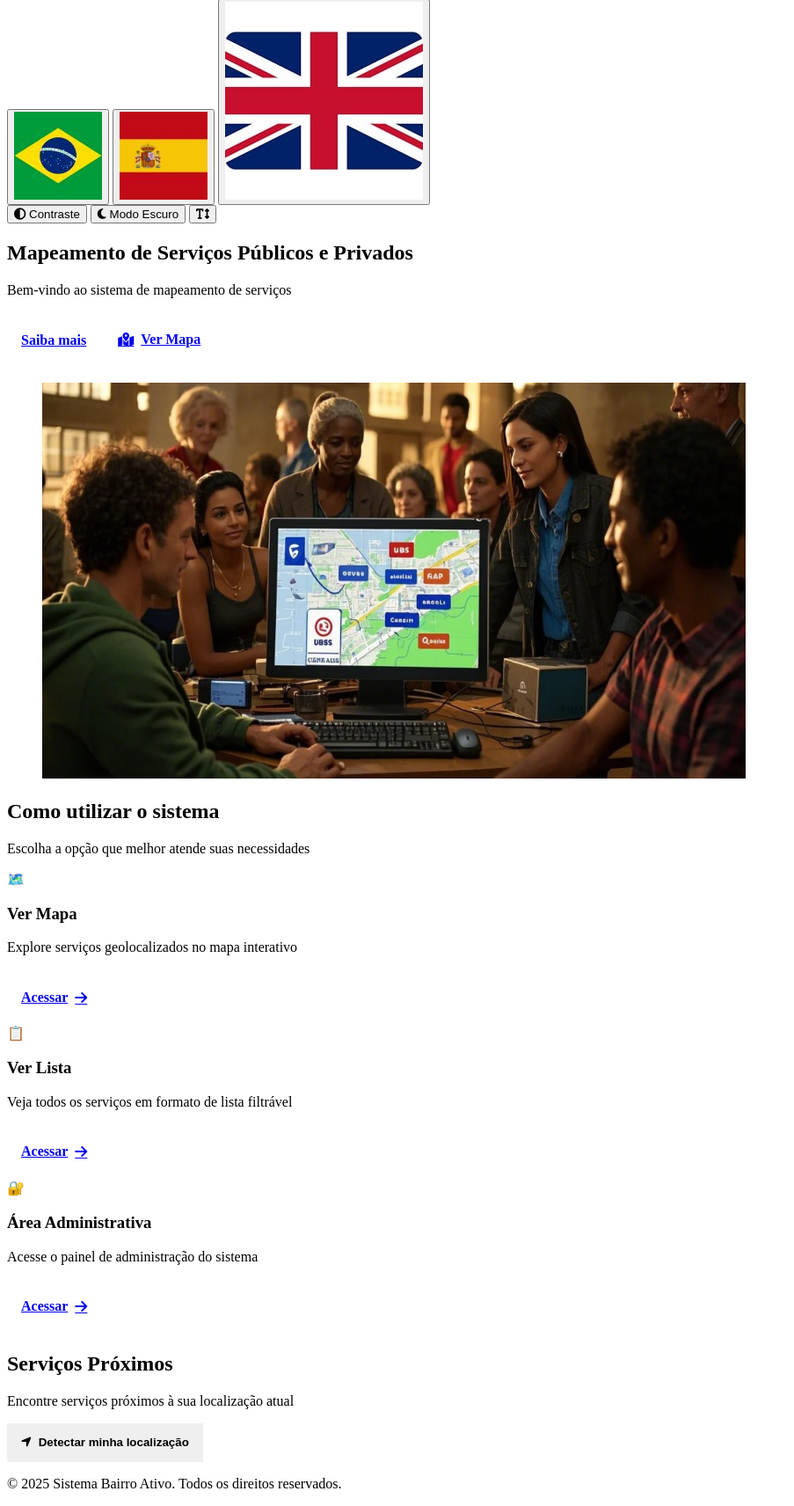
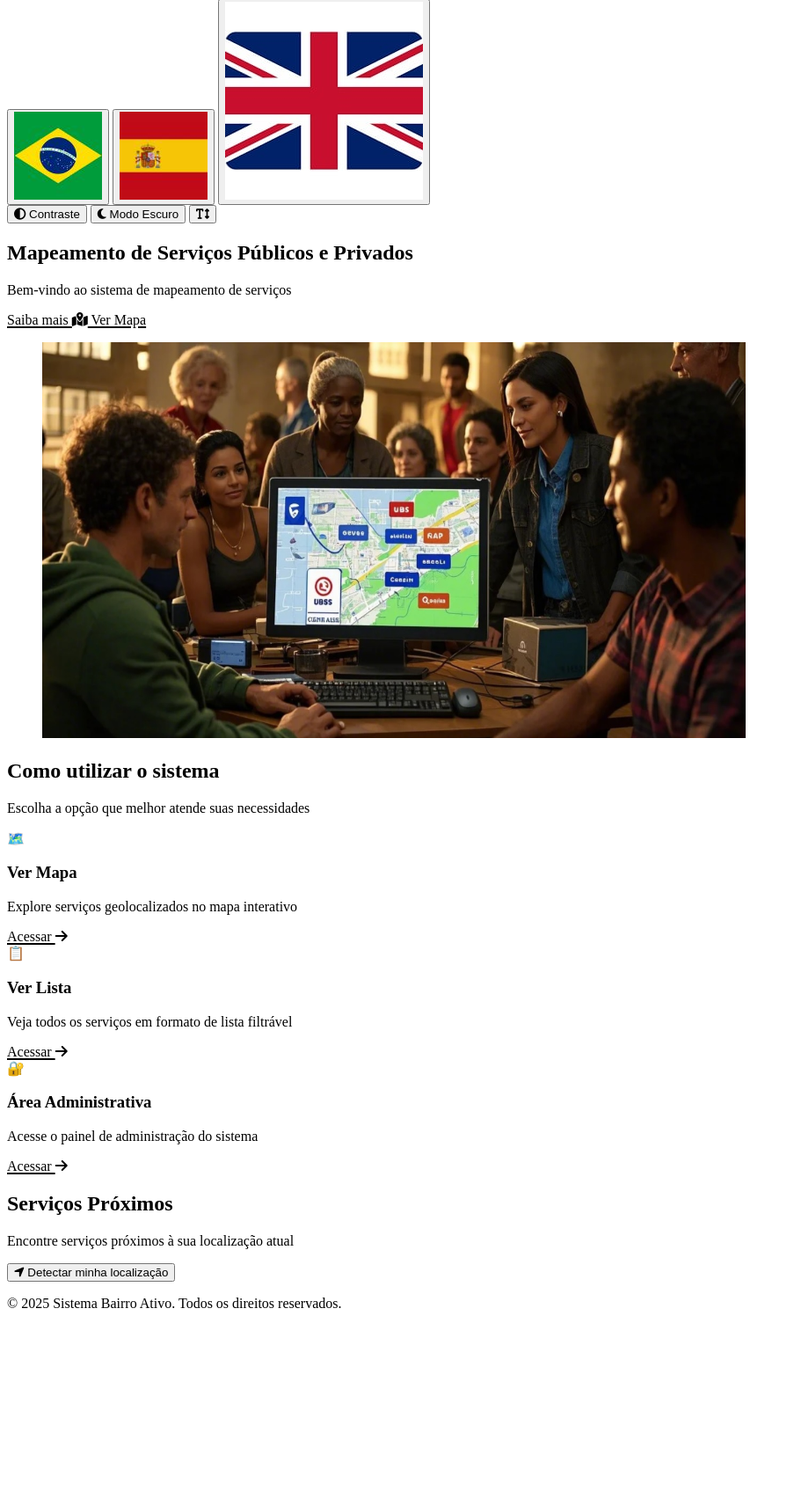
Before and after one commit to leotiag0/bairroativo, a PHP site: page / in a window 1280 px wide. Shown: the part 389-2101 px from the top of the page at 88% size, without its empty margins (0-903 px from the left). After the commit the page ends 1876 px from the top, so only its background shows below. Run offline with PHP 8.4, Linux system fonts and the light colour scheme; some libraries are stand-ins or nearby versions.

Commit message:
Revert "Update public.css"
This reverts commit 4d9df576ebe547e7151ca2c3d44be8dbd8f4007f.

````diff
--- a/css/public.css
+++ b/css/public.css
@@ -1,355 +1,212 @@
-# Unificação Visual e Melhorias de UX/Acessibilidade
+/* Adicionar no início do arquivo */
+/* ===== ÍNDICE ===== */
+/*
+1. VARIÁVEIS GLOBAIS
+2. RESET E BASE
+3. COMPONENTES
+   - Header
+   - Filtros
+   - Botões
+   - Cards
+4. PÁGINAS ESPECÍFICAS
+   - Mapa
+   - Lista
+5. ACESSIBILIDADE
+   - Modos
+   - Utilitários
+6. RESPONSIVIDADE
+*/
 
-Vou analisar as duas páginas e sugerir melhorias para unificá-las visualmente e aprimorar a experiência do usuário e acessibilidade.
-
-## Análise Comparativa
-
-As duas páginas têm propósitos diferentes (lista vs. mapa), mas compartilham muitos elementos que podem ser unificados:
-
-1. **Header e Footer**: Já estão consistentes
-2. **Sistema de Filtros**: Similar, mas com implementações diferentes
-3. **Exibição de Serviços**: Lista vs. Mapa
-4. **Estilo Visual**: Cores, tipografia e componentes
-
-## Sugestões de Unificação Visual
-
-### 1. Sistema de Filtros Unificado
-
-```html
-<!-- Filtros consistentes para ambas as páginas -->
-<div class="filtros-container">
-    <form method="GET" class="filtros-grid">
-        <input type="hidden" name="lang" value="<?= $lang ?>">
-
-        <!-- Campo de busca -->
-        <div class="filtro-grupo">
-            <label for="busca"><?= $t['buscar'] ?></label>
-            <input type="text" id="busca" name="q" value="<?= htmlspecialchars($_GET['q'] ?? '') ?>"
-                   placeholder="<?= $t['buscar_placeholder'] ?? 'Buscar serviços...' ?>">
-        </div>
-
-        <!-- Bairro -->
-        <div class="filtro-grupo">
-            <label for="bairro">Bairro</label>
-            <select id="bairro" name="bairro">
-                <option value="">Todos</option>
-                <?php foreach ($bairros as $b): ?>
-                    <option value="<?= $b ?>" <?= ($_GET['bairro'] ?? '') === $b ? 'selected' : '' ?>>
-                        <?= $b ?>
-                    </option>
-                <?php endforeach; ?>
-            </select>
-        </div>
-
-        <!-- Tipo -->
-        <div class="filtro-grupo">
-            <label for="tipo">Tipo</label>
-            <select id="tipo" name="tipo">
-                <option value="">Todos</option>
-                <?php foreach ($tipos as $tipo): ?>
-                    <option value="<?= $tipo ?>" <?= ($_GET['tipo'] ?? '') === $tipo ? 'selected' : '' ?>>
-                        <?= $tipo ?>
-                    </option>
-                <?php endforeach; ?>
-            </select>
-        </div>
-
-        <!-- Categoria -->
-        <div class="filtro-grupo">
-            <label for="categoria">Categoria</label>
-            <select id="categoria" name="categoria">
-                <option value="">Todas</option>
-                <?php foreach ($categorias as $c): ?>
-                    <option value="<?= $c['id'] ?>" <?= ($_GET['categoria'] ?? '') == $c['id'] ? 'selected' : '' ?>>
-                        <?= $c['nome'] ?>
-                    </option>
-                <?php endforeach; ?>
-            </select>
-        </div>
-
-        <!-- Botões de ação -->
-        <div class="filtro-acoes">
-            <button type="submit" class="btn btn-primario">
-                <i class="fas fa-search"></i> <?= $t['buscar'] ?>
-            </button>
-            <a href="?" class="btn btn-secundario">
-                <i class="fas fa-undo"></i> Limpar
-            </a>
-            <button type="button" onclick="localizarUsuario()" class="btn btn-terciario">
-                <i class="fas fa-location-arrow"></i> <?= $t['proximo'] ?? 'Perto de mim' ?>
-            </button>
-        </div>
-    </form>
-</div>
-```
-
-### 2. CSS Unificado para Ambas as Páginas
-
-```css
-/* Estilos base consistentes */
-:root {
-    --cor-primaria: #2c3e50;
-    --cor-secundaria: #3498db;
-    --cor-texto: #333;
-    --cor-fundo: #f9f9f9;
-    --cor-borda: #ddd;
-    --sombra: 0 2px 8px rgba(0,0,0,0.1);
-    --raio-borda: 6px;
-    --espacamento: 1rem;
+/* Adicionar ou modificar */
+:focus-visible {
+    outline: 3px solid var(--primary-color);
+    outline-offset: 2px;
 }
 
-/* Filtros */
-.filtros-container {
-    background: white;
-    padding: var(--espacamento);
-    border-radius: var(--raio-borda);
-    box-shadow: var(--sombra);
-    margin-bottom: var(--espacamento);
+/* Garantir contraste mínimo para texto */
+body {
+    color: var(--text-dark);
+    background-color: var(--bg-light);
 }
 
-.filtros-grid {
-    display: grid;
-    grid-template-columns: repeat(auto-fill, minmax(200px, 1fr));
-    gap: var(--espacamento);
-    align-items: end;
+/* Melhorar legibilidade de links */
+a {
+    color: var(--primary-color);
+    text-decoration: underline;
+    text-decoration-thickness: 1.5px;
+    text-underline-offset: 2px;
 }
 
-.filtro-grupo {
-    display: flex;
-    flex-direction: column;
-    gap: 0.5rem;
+a:hover {
+    text-decoration-thickness: 2px;
 }
 
-.filtro-grupo label {
-    font-weight: 600;
-    font-size: 0.9rem;
+/* Indicadores visuais para interações */
+button, .btn, [role="button"] {
+    transition:
+        background-color var(--transition-fast),
+        transform var(--transition-fast),
+        box-shadow var(--transition-fast);
 }
 
-.filtro-acoes {
-    display: flex;
-    gap: 0.5rem;
-    align-self: end;
+button:hover, .btn:hover, [role="button"]:hover {
+    transform: translateY(-1px);
+    box-shadow: var(--shadow-sm);
 }
 
-/* Botões consistentes */
-.btn {
-    padding: 0.6rem 1rem;
-    border-radius: var(--raio-borda);
-    border: none;
-    font-weight: 600;
-    cursor: pointer;
-    transition: all 0.2s;
+button:active, .btn:active, [role="button"]:active {
+    transform: translateY(1px);
+}
+
+/* Adicionar seção de componentes */
+/* ===== COMPONENTES ===== */
+
+/* Card de serviço (para lista e mapa) */
+.service-card {
+    background: var(--bg-white);
+    border-radius: var(--border-radius);
+    box-shadow: var(--shadow-sm);
+    overflow: hidden;
+    transition: all var(--transition-normal);
+    position: relative;
+}
+
+.service-card:hover {
+    box-shadow: var(--shadow-md);
+    transform: translateY(-2px);
+}
+
+.service-card__header {
+    padding: var(--space-sm) var(--space-md);
+    background: var(--primary-extra-light);
+    border-bottom: 1px solid var(--border-color);
+}
+
+.service-card__body {
+    padding: var(--space-md);
+}
+
+.service-card__footer {
+    padding: var(--space-sm) var(--space-md);
+    background: var(--bg-light);
+    border-top: 1px solid var(--border-color);
+}
+
+/* Badge de categoria */
+.category-badge {
     display: inline-flex;
     align-items: center;
-    gap: 0.5rem;
-    min-height: 44px; /* Acessibilidade */
+    gap: var(--space-xs);
+    padding: var(--space-xs) var(--space-sm);
+    border-radius: var(--border-radius);
+    font-size: 0.8rem;
+    font-weight: 500;
+    background-color: var(--primary-extra-light);
+    color: var(--primary-dark);
 }
 
-.btn-primario {
-    background: var(--cor-primaria);
-    color: white;
+.category-badge__color {
+    width: 12px;
+    height: 12px;
+    border-radius: 50%;
+    display: inline-block;
 }
 
-.btn-secundario {
-    background: var(--cor-borda);
-    color: var(--cor-texto);
+/* Atualizar estilos do mapa */
+/* Tooltip acessível */
+.leaflet-tooltip {
+    font-family: 'Inter', sans-serif;
+    font-size: 0.9rem;
+    padding: var(--space-sm) var(--space-md);
+    border-radius: var(--border-radius);
+    background-color: var(--bg-white);
+    color: var(--text-dark);
+    border: 1px solid var(--border-color);
+    box-shadow: var(--shadow-sm);
 }
 
-.btn-terciario {
-    background: var(--cor-secundaria);
-    color: white;
+/* Marcadores personalizados */
+.leaflet-marker-icon {
+    transition: transform var(--transition-fast);
 }
 
-/* Cards de serviço (para a página de lista) */
-.card-servico {
-    background: white;
-    border-radius: var(--raio-borda);
-    box-shadow: var(--sombra);
-    overflow: hidden;
-    transition: transform 0.2s;
+.leaflet-marker-icon:hover {
+    transform: scale(1.1);
+    z-index: 1000 !important;
 }
 
-.card-servico:hover {
-    transform: translateY(-3px);
+/* Popup acessível */
+.leaflet-popup-content-wrapper {
+    border-radius: var(--border-radius);
+    box-shadow: var(--shadow-md);
+    font-family: 'Inter', sans-serif;
 }
 
-/* Mapa (para a página de mapa) */
-#map {
-    height: 600px;
-    border-radius: var(--raio-borda);
-    box-shadow: var(--sombra);
+.leaflet-popup-content {
+    min-width: 200px;
+    margin: var(--space-sm);
 }
 
-/* Modo escuro */
-@media (prefers-color-scheme: dark) {
-    :root {
-        --cor-primaria: #3498db;
-        --cor-texto: #f0f0f0;
-        --cor-fundo: #222;
-        --cor-borda: #444;
-    }
+.leaflet-popup-content h3 {
+    margin-bottom: var(--space-xs);
+    color: var(--primary-dark);
+}
 
-    body {
-        background: var(--cor-fundo);
-        color: var(--cor-texto);
-    }
+.leaflet-popup-content p {
+    margin-bottom: var(--space-xs);
+}
 
-    .filtros-container, .card-servico {
-        background: #333;
+.leaflet-popup-content a {
+    display: inline-block;
+    margin-top: var(--space-sm);
+}
+
+/* Adicionar sistema de grid */
+.grid {
+    display: grid;
+    gap: var(--space-md);
+}
+
+.grid-cols-2 {
+    grid-template-columns: repeat(2, 1fr);
+}
+
+.grid-cols-3 {
+    grid-template-columns: repeat(3, 1fr);
+}
+
+.grid-cols-4 {
+    grid-template-columns: repeat(4, 1fr);
+}
+
+@media (max-width: 768px) {
+    .grid-cols-2,
+    .grid-cols-3,
+    .grid-cols-4 {
+        grid-template-columns: 1fr;
     }
 }
-```
 
-## Melhorias de UX e Acessibilidade
+/* Melhorar feedback visual */
+.loading-spinner {
+    display: inline-block;
+    width: 1.5rem;
+    height: 1.5rem;
+    border: 3px solid rgba(0,0,0,0.1);
+    border-radius: 50%;
+    border-top-color: var(--primary-color);
+    animation: spin 1s ease-in-out infinite;
+}
 
-### 1. Navegação por Teclado
+@keyframes spin {
+    to { transform: rotate(360deg); }
+}
 
-```javascript
-// Adicionar em ambas as páginas
-document.addEventListener('keydown', (e) => {
-    // Pular se estiver em campo de formulário
-    if (['INPUT', 'SELECT', 'TEXTAREA', 'BUTTON'].includes(e.target.tagName)) return;
+/* Estados de formulário */
+input:disabled, select:disabled, button:disabled {
+    opacity: 0.6;
+    cursor: not-allowed;
+}
 
-    switch(e.key) {
-        case '1':
-            window.location.href = 'lista.php?lang=<?= $lang ?>';
-            break;
-        case '2':
-            window.location.href = 'mapa.php?lang=<?= $lang ?>';
-            break;
-        case '/':
-            document.querySelector('input[type="search"], input[type="text"]').focus();
-            break;
-        case '?':
-            showHelpModal();
-            break;
-    }
-});
-
-function showHelpModal() {
-    // Implementar modal de ajuda com atalhos
-}
-```
-
-### 2. Feedback Visual Consistente
-
-```javascript
-// Função para mostrar feedback (usar em ambas páginas)
-function showFeedback(message, type = 'info', timeout = 5000) {
-    const feedback = document.createElement('div');
-    feedback.className = `feedback feedback-${type}`;
-    feedback.setAttribute('role', 'alert');
-    feedback.innerHTML = message;
-
-    document.body.appendChild(feedback);
-
-    setTimeout(() => {
-        feedback.classList.add('fade-out');
-        setTimeout(() => feedback.remove(), 500);
-    }, timeout);
-}
-```
-
-### 3. Alternância entre Lista e Mapa
-
-Adicionar um seletor de visualização consistente:
-
-```html
-<div class="view-toggle">
-    <a href="lista.php?<?= $_SERVER['QUERY_STRING'] ?>"
-       class="btn <?= basename($_SERVER['PHP_SELF']) === 'lista.php' ? 'active' : '' ?>"
-       aria-label="Visualização em lista">
-        <i class="fas fa-list"></i> Lista
-    </a>
-    <a href="mapa.php?<?= $_SERVER['QUERY_STRING'] ?>"
-       class="btn <?= basename($_SERVER['PHP_SELF']) === 'mapa.php' ? 'active' : '' ?>"
-       aria-label="Visualização em mapa">
-        <i class="fas fa-map"></i> Mapa
-    </a>
-</div>
-```
-
-### 4. Paginação/Ordenação Consistente
-
-```html
-<div class="resultados-acoes">
-    <div class="ordenacao">
-        <label for="ordenar">Ordenar por:</label>
-        <select id="ordenar" name="ordenar" onchange="this.form.submit()">
-            <option value="nome" <?= ($_GET['ordenar'] ?? '') === 'nome' ? 'selected' : '' ?>>Nome</option>
-            <option value="bairro" <?= ($_GET['ordenar'] ?? '') === 'bairro' ? 'selected' : '' ?>>Bairro</option>
-            <option value="tipo" <?= ($_GET['ordenar'] ?? '') === 'tipo' ? 'selected' : '' ?>>Tipo</option>
-        </select>
-    </div>
-
-    <div class="paginacao">
-        <span>Página 1 de 5</span>
-        <a href="?pagina=1" aria-label="Primeira página">&laquo;</a>
-        <a href="?pagina=1">1</a>
-        <a href="?pagina=2" aria-current="page">2</a>
-        <a href="?pagina=3">3</a>
-        <a href="?pagina=5" aria-label="Última página">&raquo;</a>
-    </div>
-</div>
-```
-
-### 5. Melhorias de Acessibilidade Adicionais
-
-1. **Landmarks ARIA**:
-   ```html
-   <main role="main">
-       <section aria-labelledby="filtros-titulo">
-           <h2 id="filtros-titulo" class="sr-only">Filtros</h2>
-           <!-- Filtros aqui -->
-       </section>
-
-       <section aria-labelledby="resultados-titulo">
-           <h2 id="resultados-titulo" class="sr-only">Resultados</h2>
-           <!-- Resultados aqui -->
-       </section>
-   </main>
-   ```
-
-2. **Foco gerenciado**:
-   ```javascript
-   // Após filtragem/submissão de formulário
-   function focusOnResults() {
-       const firstResult = document.querySelector('.card-servico, .map-marker');
-       if (firstResult) {
-           firstResult.setAttribute('tabindex', '-1');
-           firstResult.focus();
-       }
-   }
-   ```
-
-3. **Contraste de cores**:
-   ```css
-   /* Garantir contraste mínimo 4.5:1 */
-   :root {
-       --cor-primaria: #0056b3; /* Azul mais escuro para melhor contraste */
-       --cor-texto: #212529;
-   }
-
-   .btn-primario {
-       background: var(--cor-primaria);
-       color: white; /* Contraste garantido */
-   }
-   ```
-
-## Implementação Recomendada
-
-1. **Crie um arquivo CSS unificado** (`styles.css`) com todos os estilos compartilhados
-2. **Desenvolva componentes reutilizáveis**:
-   - `filtros.php` - Para incluir o sistema de filtros em ambas páginas
-   - `paginacao.php` - Para a paginação consistente
-   - `feedback.php` - Para mensagens de feedback
-
-3. **JavaScript modular**:
-   - `filtros.js` - Lógica comum de filtragem
-   - `acessibilidade.js` - Funções compartilhadas de acessibilidade
-   - `feedback.js` - Sistema de feedback
-
-4. **Header/Footer consistentes**:
-   - Garanta que ambos os arquivos incluam os mesmos recursos e estilos
-
-Essas mudanças criarão uma experiência coesa entre as duas visualizações (lista e mapa), tornando a navegação mais intuitiva e acessível para todos os usuários.
+.input-error {
+    border-color: var(--danger-color) !
````
